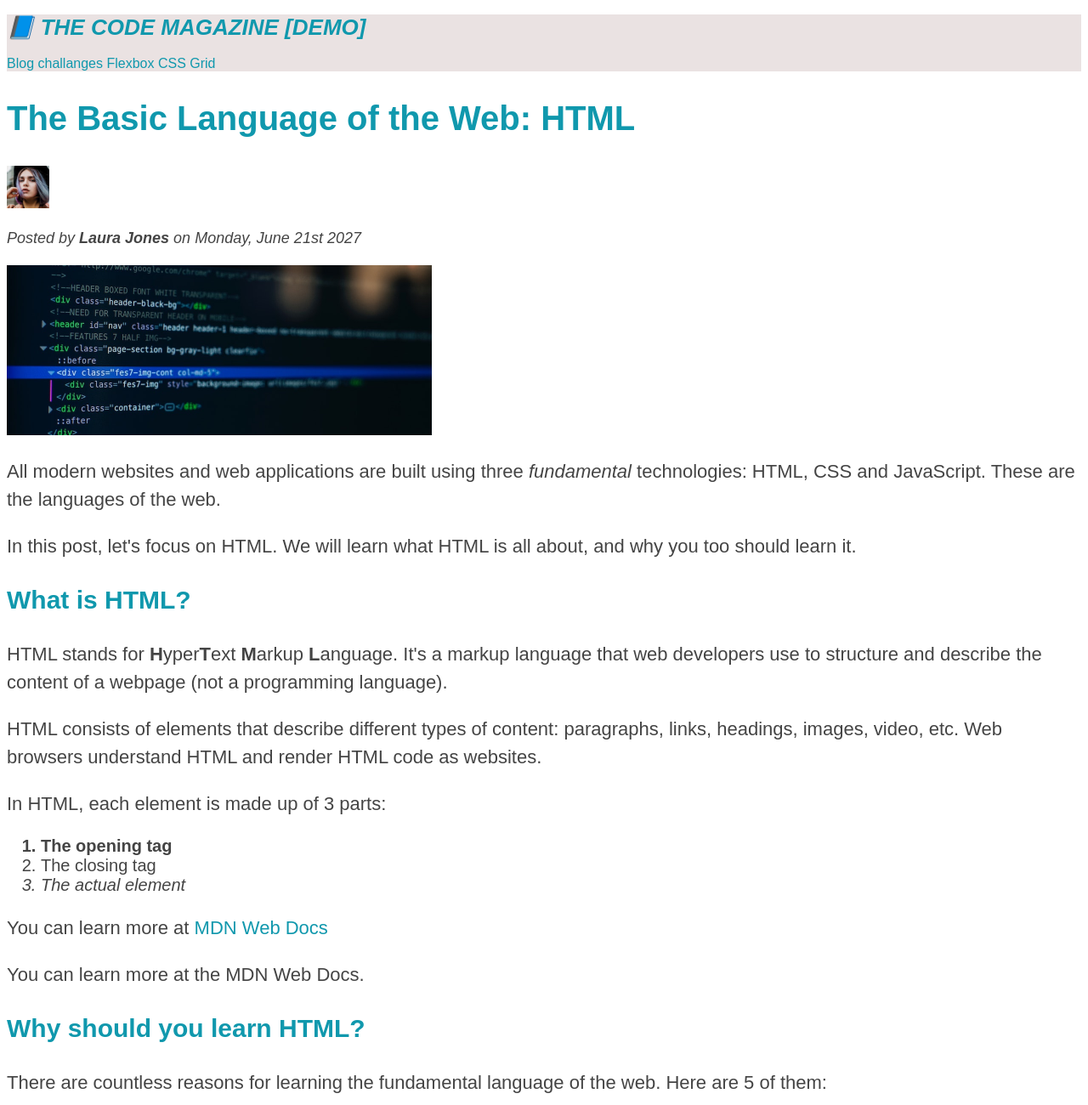
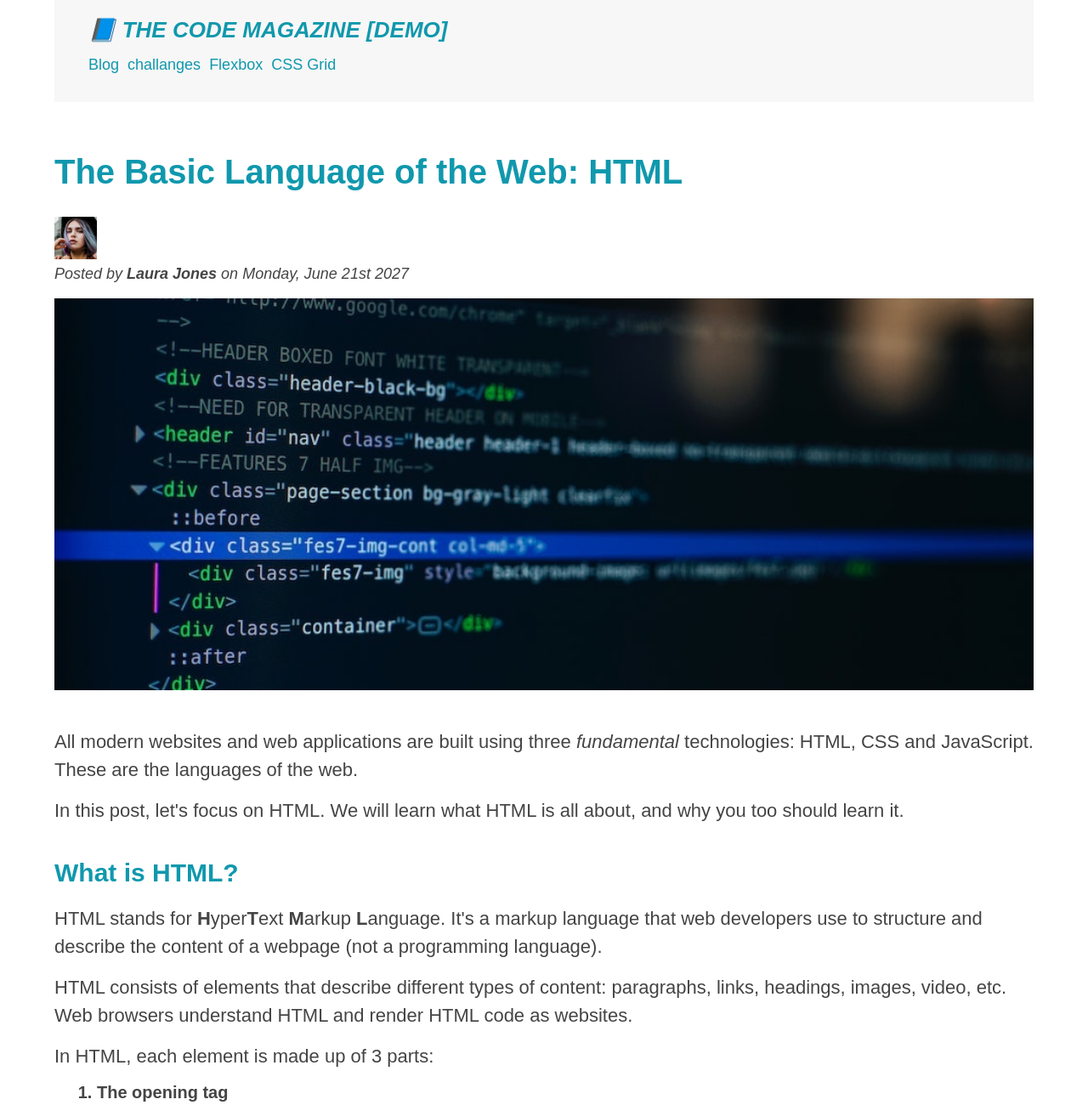
Before and after one commit to Suvakshya/Html-Basic-Demo-project, a plain HTML site: page index.html in a window 1280 px wide. Shown: the top 1300 px of the page at 85% size. Drawn offline with Linux system fonts and the light colour scheme.

Commit message:
sixth commit

```diff
--- a/index.html
+++ b/index.html
@@ -7,6 +7,7 @@
     <title>The basic language of the web:HTML</title>
   </head>
   <body>
+    <div class="container">
       <header class="main-header">
         <h1>📘 The Code Magazine [DEMO]</h1>
 
@@ -18,7 +19,7 @@
         </nav>
       </header>
       <article>
-      <header>
+        <header class="post-header">
           <h2>The Basic Language of the Web: HTML</h2>
           <img
             src="./image/laura-jones.jpg"
@@ -35,6 +36,7 @@
             alt="image of a html codes"
             width="500px"
             height="200"
+            class="post-image"
           />
         </header>
         <p>
@@ -43,8 +45,8 @@
           the languages of the web.
         </p>
         <p>
-        In this post, let's focus on HTML. We will learn what HTML is all about,
-        and why you too should learn it.
+          In this post, let's focus on HTML. We will learn what HTML is all
+          about, and why you too should learn it.
         </p>
 
         <h3>What is HTML?</h3>
@@ -56,8 +58,8 @@
         </p>
         <p>
           HTML consists of elements that describe different types of content:
-        paragraphs, links, headings, images, video, etc. Web browsers understand
-        HTML and render HTML code as websites.
+          paragraphs, links, headings, images, video, etc. Web browsers
+          understand HTML and render HTML code as websites.
         </p>
         <p>In HTML, each element is made up of 3 parts:</p>
 
@@ -78,8 +80,8 @@
         <p>You can learn more at the MDN Web Docs.</p>
         <h3>Why should you learn HTML?</h3>
         <p>
-        There are countless reasons for learning the fundamental language of the
-        web. Here are 5 of them:
+          There are countless reasons for learning the fundamental language of
+          the web. Here are 5 of them:
         </p>
         <ul>
           <li class="first-li">
@@ -100,17 +102,32 @@
 
         <ul class="related">
           <li>
-          <img src="/image/related-1.jpg" width="100px" height="100px" alt="" />
+            <img
+              src="/image/related-1.jpg"
+              width="100px"
+              height="100px"
+              alt=""
+            />
             <a href="#">How to learn web development</a>
             <p class="related-author">BY Jonas Schmedtmann</p>
           </li>
           <li>
-          <img src="/image/related-2.jpg" width="100px" height="100px" alt="" />
+            <img
+              src="/image/related-2.jpg"
+              width="100px"
+              height="100px"
+              alt=""
+            />
             <a href="#">The Unknown power of CSS</a>
             <p class="related-author">By Jim Dillon</p>
           </li>
           <li>
-          <img src="/image/related-3.jpg" width="100px" height="100px" alt="" />
+            <img
+              src="/image/related-3.jpg"
+              width="100px"
+              height="100px"
+              alt=""
+            />
             <a href="#">Why javascript is Awesome</a>
             <p class="related-author">By Suvaksha</p>
           </li>
@@ -120,5 +137,6 @@
       <footer>
         <p id="copyright">Copyright &copy; 2027 by The Code Magazine.</p>
       </footer>
+    </div>
   </body>
 </html>
--- a/style.css
+++ b/style.css
@@ -1,6 +1,37 @@
+* {
+  margin: 0;
+  padding: 0;
+}
 body {
   color: #444;
   font-family: sans-serif;
+}
+.container {
+  width: 90%;
+  margin-left: auto;
+  margin-right: auto;
+}
+.main-header {
+  background-color: #f7f7f7;
+  padding: 20px 40px;
+  margin: 0 0 60px 0; /*top left bottom right */
+  height: 80px;
+}
+nav {
+  font-size: 18px;
+}
+article {
+  margin-bottom: 60px;
+}
+.post-header {
+  margin-bottom: 40px;
+}
+aside {
+  background-color: #f7f7f7;
+  border-top: 5px solid #1098ad;
+  border-bottom: 5px solid #1098ad;
+  padding: 50px 0;
+  width: 500px;
 }
 
 h1,
@@ -12,12 +43,16 @@ h1 {
   font-size: 26px;
   text-transform: uppercase;
   font-style: italic;
+  margin-bottom: 15px;
 }
 h2 {
   font-size: 40px;
+  margin-bottom: 30px;
 }
 h3 {
   font-size: 30px;
+  margin-bottom: 20px;
+  margin-top: 40px;
 }
 h4 {
   font-size: 20px;
@@ -27,9 +62,19 @@ h4 {
 p {
   font-size: 22px;
   line-height: 1.5;
+  margin-bottom: 15px;
+}
+ul,
+ol {
+  margin-left: 50px;
+  margin-bottom: 20px;
 }
 li {
   font-size: 20px;
+  margin-bottom: 10px;
+}
+li:last-child {
+  margin-bottom: 0;
 }
 #author {
   font-style: italic;
@@ -46,15 +91,6 @@ li {
   list-style: none;
 }
 
-.main-header {
-  background-color: #eae2e2;
-}
-aside {
-  background-color: #eae2e2;
-  border-top: 5px solid #1098ad;
-  border-bottom: 5px solid #1098ad;
-}
-
 li:first-child {
   font-weight: bold;
 }
@@ -66,6 +102,7 @@ li:last-child {
 a:link {
   color: #1098ad;
   text-decoration: none;
+  padding-right: 5px;
 }
 a:visited {
   color: #1098ad;
@@ -73,10 +110,12 @@ a:visited {
 a:hover {
   color: rgba(255, 68, 0, 0.726);
   font-weight: bold;
-  text-decoration: underline dotted;
 }
 a:active {
-  background-color: black;
   font-style: italic;
 }
 /* LVHA */
+.post-image {
+  width: 100%;
+  height: auto;
+}
```
Lines whose indentation alone changed are shown as unchanged.
